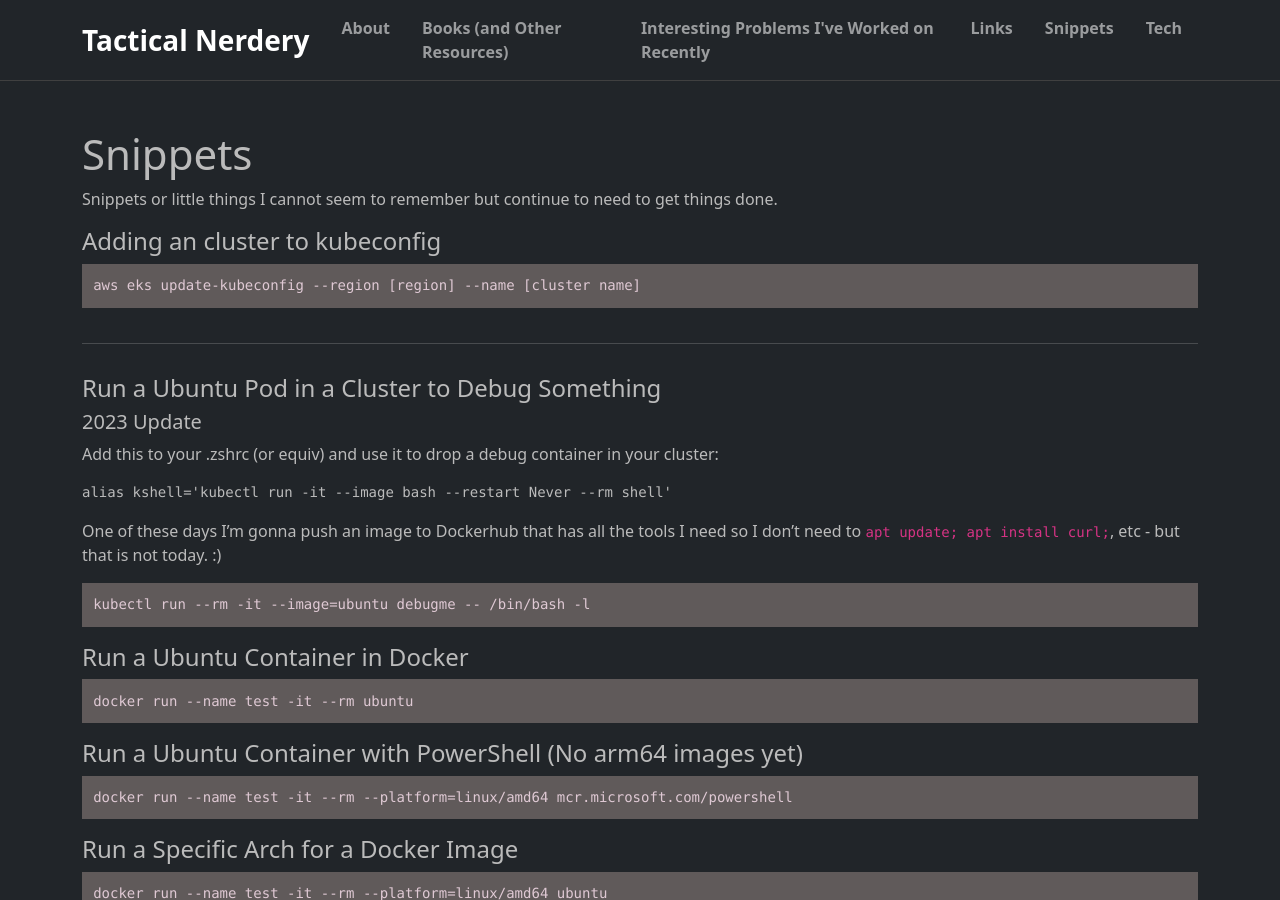
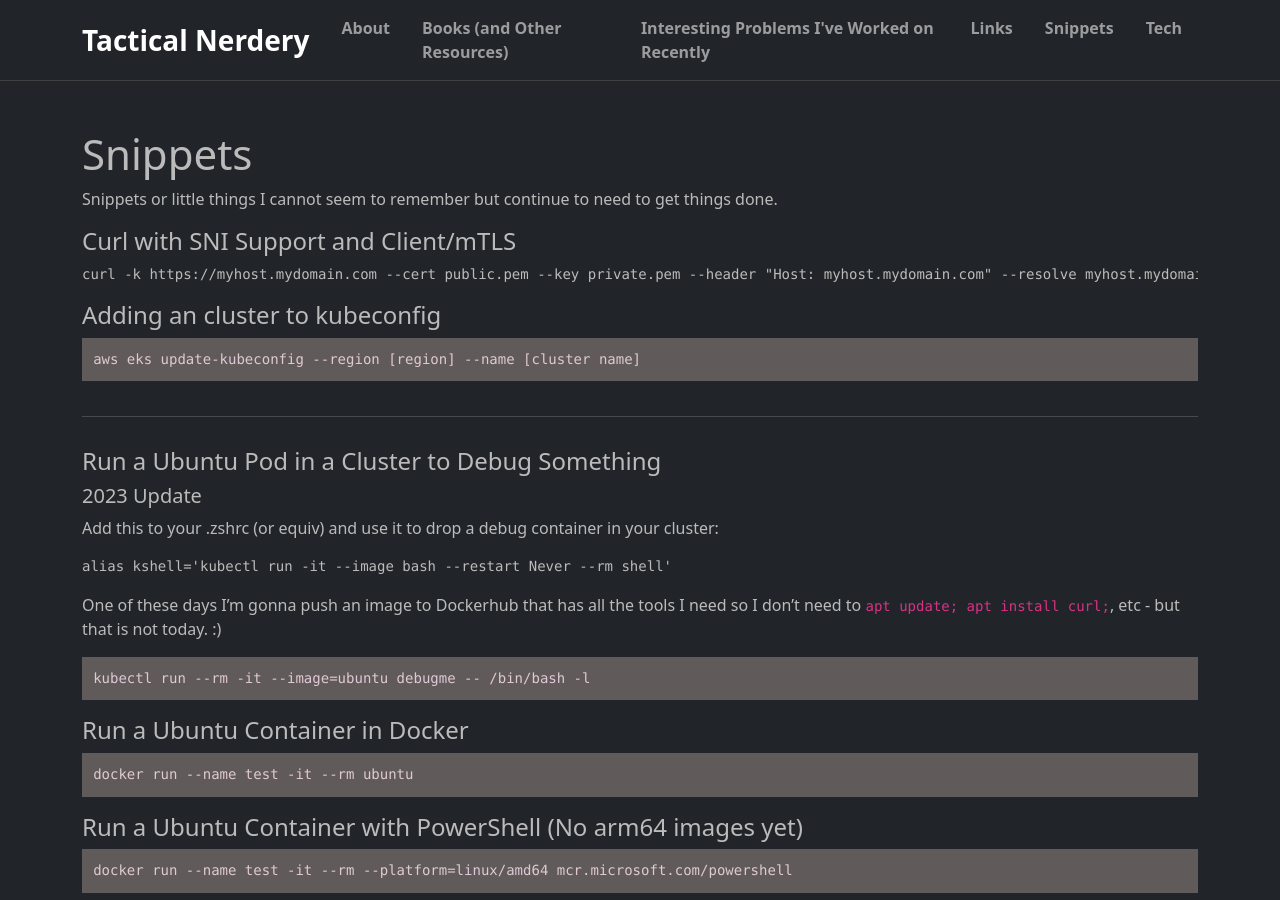
Before and after one commit to rayterrill/tacticalnerdery.com.old, a Jekyll site: the page built from snippets.md, in a window 1280 px wide and 900 px high. Built offline with Jekyll 4.4.1, drawn with Linux system fonts in a browser that asks for light colours; nearby versions of some CDN libraries.

Commit message:
Update snippets.md

````diff
--- a/snippets.md
+++ b/snippets.md
@@ -6,6 +6,10 @@ permalink: /snippets/
 
 > Snippets or little things I cannot seem to remember but continue to need to get things done.
 
+#### Curl with SNI Support and Client/mTLS
+```
+curl -k https://myhost.mydomain.com --cert public.pem --key private.pem --header "Host: myhost.mydomain.com" --resolve myhost.mydomain.com:443:20.231.112.51
+```
 #### Adding an cluster to kubeconfig
 <pre class="code">
 aws eks update-kubeconfig --region [region] --name [cluster name]
````
